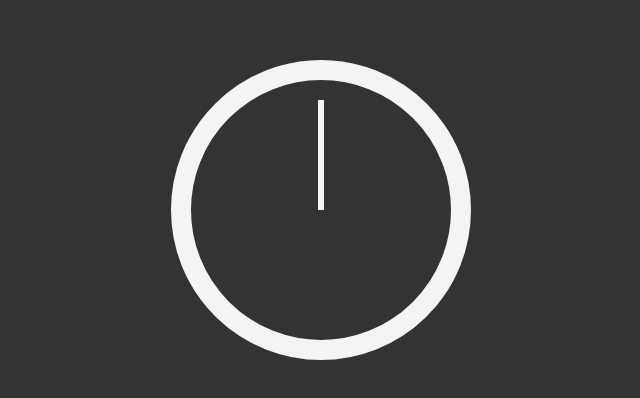
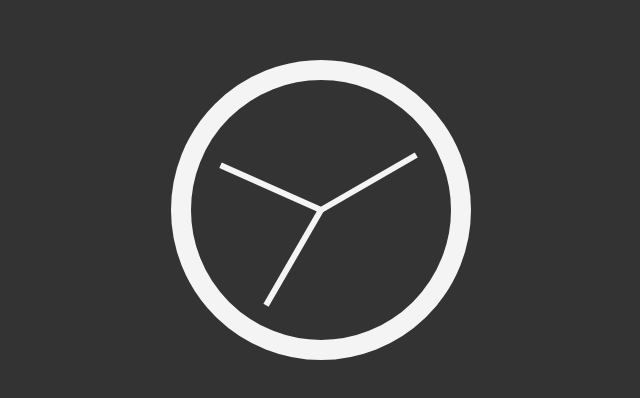
Before and after one commit to Christiano0407/project_javascript_experince, a plain HTML site: page clock/clock.html in a window 1280 px wide. Shown: the part 190-588 px from the top of the page, without its empty margins (319-959 px from the left). Drawn offline with Linux system fonts and the light colour scheme.

Commit message:
get minutes

```diff
--- a/clock/clock.html
+++ b/clock/clock.html
@@ -11,9 +11,9 @@
     <main>
       <div class="clock">
         <div class="clock-face">
-          <div class="hand hour-hand"></div>
-          <div class="hand min-hand"></div>
-          <div class="hand second-hand"></div>
+          <div class="hand hour-hand" id="idHour"></div>
+          <div class="hand min-hand" id="idMinute"></div>
+          <div class="hand second-hand" id="idSecond"></div>
         </div>
       </div>
     </main>
--- a/clock/clockApp.js
+++ b/clock/clockApp.js
@@ -1 +1,33 @@
-//** === Clock ===  */
+//**TODO ================================ === Clock === ===============================================  */
+//** === ==== Variable / Const & Let ===== === */
+
+const hourHand = document.getElementById(`idHour`);
+const minuteHand = document.getElementById(`idMinute`);
+const secondHand = document.getElementById(`idSecond`);
+
+//** ======== Events ======== */
+
+const newDates = new Date(); // Get Date
+
+const addDates = () => {
+  const second = newDates.getSeconds(); // Method Second
+  const getSecondsDegree = (second / 60) * 360 + 90;
+  secondHand.style.transform = `rotate(${getSecondsDegree}deg)`;
+  //console.log(getSeconds);
+
+  const minutes = newDates.getMinutes();
+  const getMinutesDegree = (minutes / 60) * 360 + 90;
+  minuteHand.style.transform = `rotate(${getMinutesDegree}deg)`;
+  //console.log(minutes);
+
+  const hour = newDates.getHours();
+  const getHourDegree = (hour / 12) * 360 + 90;
+  hourHand.style.transform = `rotate(${getHourDegree}deg)`;
+  //console.log(hour);
+};
+
+//**! === Interval Time === */
+setInterval(addDates, 1000);
+
+//**! === Call === */
+addDates();
```
